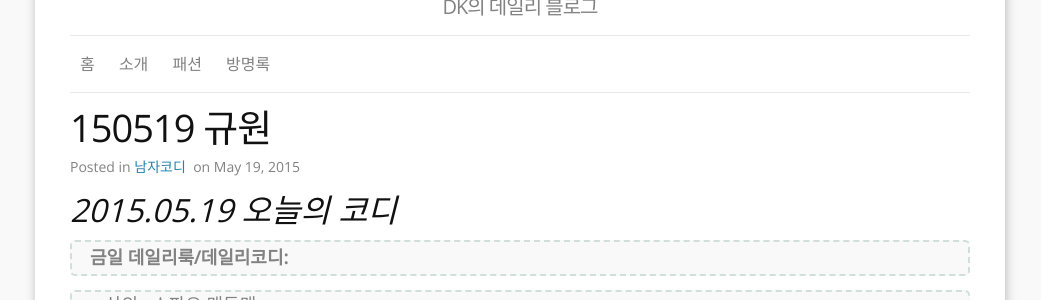
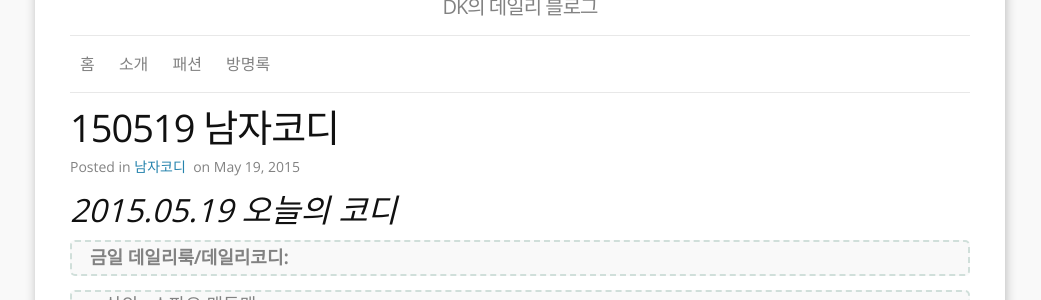
Before and after one commit to kut-fashion/kut-fashion, a Jekyll site: the page built from _posts/2015-05-19-DailyMen2.md, in a window 1280 px wide. Shown: the part 127-427 px from the top of the page, without its empty margins (120-1161 px from the left). Built offline with Jekyll 4.4.1, drawn with Linux system fonts in a browser that asks for light colours; comment, search, counter and statistics services are not loaded.

Commit message:
Update 2015-05-19-DailyMen2.md

```diff
--- a/_posts/2015-05-19-DailyMen2.md
+++ b/_posts/2015-05-19-DailyMen2.md
@@ -1,6 +1,6 @@
 ---
 layout: post
-title:  "150519 규원"
+title:  "150519 남자코디"
 date:   2015-05-19 22:15:00
 categories: 남자코디
 ---
```
